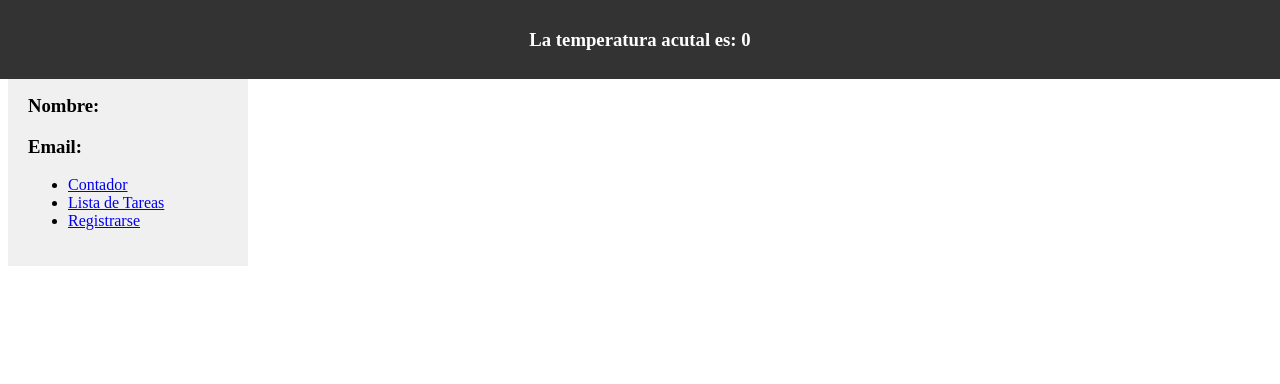
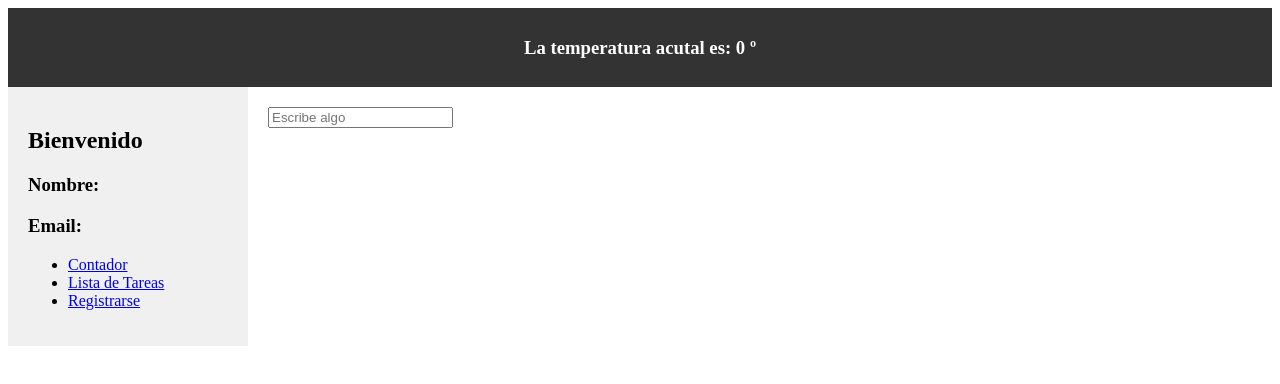
Before and after one commit to Raulro03/Project-Vue, a Vue app: page / in a window 1280 px wide. Shown: the top 384 px of the page. Built offline with nearby package versions, Linux system fonts and the light colour scheme; no server answers.

Commit message:
Añadir un elemento padre que se vera en el componente hijo cuando escribo en el input, yo escribo en mainview y sale en el componente hijo header

```diff
--- a/src/components/Header.vue
+++ b/src/components/Header.vue
@@ -1,11 +1,17 @@
 <template>
     <div class="header">
-        <h3>La temperatura acutal es: <Weather></Weather></h3>
+        {{ mensajeRecibido }}<Weather></Weather>
     </div>
 </template>
 
 <script setup>
     import Weather from '@/components/Weather.vue';
+    import {defineProps, ref, watch} from 'vue';
+    const props = defineProps(['mensaje']);
+    const mensajeRecibido = ref(props.mensaje);
+    watch(() => props.mensaje, (newValue) => {
+        mensajeRecibido.value = newValue;
+    });
 </script>
 
 <style scoped>
@@ -14,7 +20,6 @@
         justify-content:center;
         align-items: center;
         padding: 10px 20px;
-        position: fixed;
         top: 0;
         left: 0;
         right: 0;
--- a/src/components/Weather.vue
+++ b/src/components/Weather.vue
@@ -1,5 +1,5 @@
 <template>
-    {{ weatherStore.temperatura }}
+    <h3>La temperatura acutal es: {{ weatherStore.temperatura}} º</h3>
 </template>
 <script setup>
     import { useWeather } from '@/composables/useWeather';
--- a/src/helpers/getWeather.js
+++ b/src/helpers/getWeather.js
@@ -1,7 +1,7 @@
 import axios from "axios";
-const API_URL = "https://api.open-meteo.com/v1/forecast?latitude=37.987&longitude=-1.13&hourly=temperature_2m&timezone=auto";
+const API_URL = "https://api.open-meteo.com/v1/forecast?latitude=37.987&longitude=-1.13&current=temperature_2m&timezone=auto&forecast_days=1";
 export const getTemperatura = async () => {
     const respuesta = await axios.get(API_URL);
-    const nuevaTemperatura = respuesta.data.hourly.temperature_2m[0];
+    const nuevaTemperatura = respuesta.data.current.temperature_2m;
     return nuevaTemperatura
 };
--- a/src/views/MainView.vue
+++ b/src/views/MainView.vue
@@ -1,8 +1,10 @@
 <template>
-    <Header></Header>
+    <Header :mensaje="texto"></Header>
     <div class="container">
         <Sidebar></Sidebar>
         <div class="content">
+            <input type="text" v-model="texto" placeholder="Escribe algo">
+            <h3>{{ texto }}</h3>
             <router-view></router-view>
         </div>
     </div>
@@ -11,6 +13,9 @@
 <script setup>
     import Sidebar from '../components/Sidebar.vue';
     import Header from '@/components/Header.vue';
+    import {ref} from 'vue';
+
+    const texto = ref('');
 </script>
 
 <style scoped>
```
